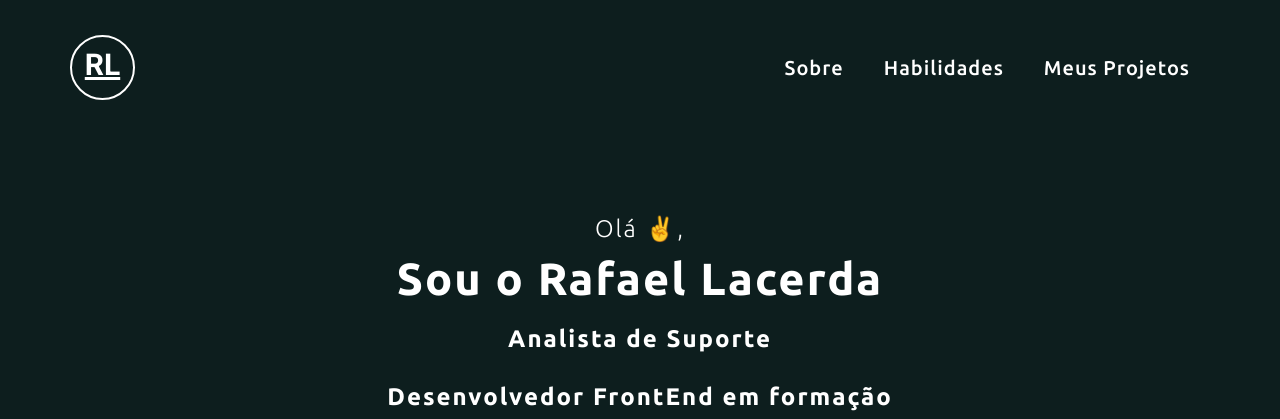
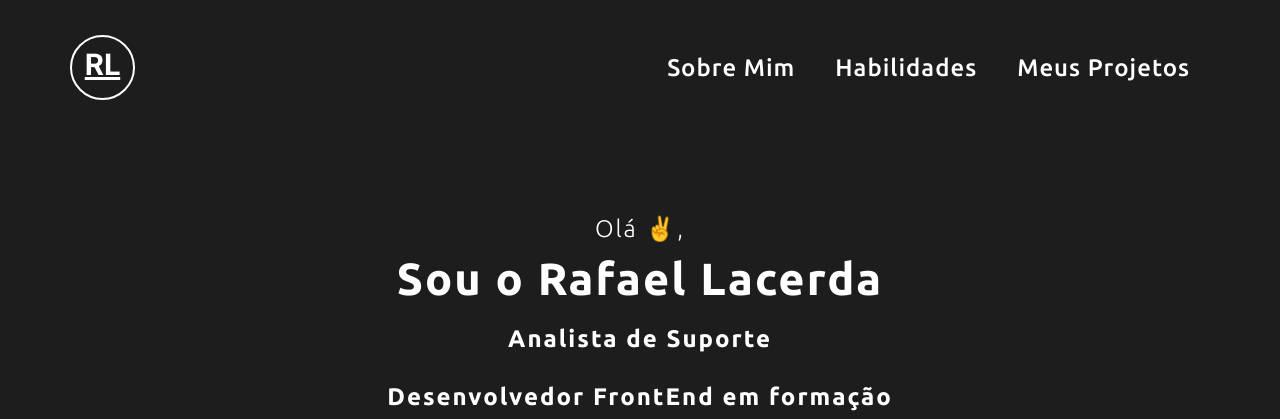
Before and after one commit to rafilds66/Portifolio-Rafael-Lacerda, a plain HTML site: page index.html in a window 1280 px wide. Shown: the top 419 px of the page. Drawn offline with nearby package versions, Linux system fonts and the light colour scheme.

Commit message:
alterando botoes do menu

```diff
--- a/index.html
+++ b/index.html
@@ -37,16 +37,19 @@
                         </div>
                     </label>
                     <ul>
-                        <li><a href="#sobre-mim">Sobre</a></li>
-                        <li><a href="#habilidades">Habilidades</a></li>
-                        <li><a href="#projetos">Meus Projetos</a></li>
+                        <button class="botao ativo">Sobre mim</button>
+                        <button class="botao ativo">Habilidades</button>
+                        <button class="botao ativo">Meus Projetos</button>
+                        <!-- <li><a href="#sobre-mim" class="botoes-carrossel">Sobre Mim</a></li>
+                        <li><a href="#habilidades" class="botoes-carrossel">Habilidades</a></li>
+                        <li><a href="#projetos" class="botoes-carrossel">Meus Projetos</a></li> -->
                     </ul>
                 </nav>
             </div>
         </div>
     </header>
 
-    <section class="home">
+    <section class="home card card-ativo">
         <div class="container">
             <div class="row full-screen align-itens-center justify-content-between">
                 <div class="text-home">
@@ -79,7 +82,7 @@
         </div>
     </section>
 
-    <section class="sobre-mim section" id="sobre-mim">
+    <section class="sobre-mim section card" id="sobre-mim">
         <div class="container">
             <div class="row">
                 <div class="section-title">
@@ -117,7 +120,7 @@
         </div>
     </section>
 
-    <section class="habilidades section" id="habilidades">
+    <section class="habilidades section card" id="habilidades">
         <div class="container">
             <div class="row">
                 <div class="section-title">
@@ -179,7 +182,7 @@
         </div>
     </section>
 
-    <section class="projetos" id="projetos">
+    <section class="projetos card" id="projetos">
         <div class="container">
             <div class="row">
                 <div class="section-title">
@@ -270,5 +273,7 @@
             </div>
         </div>
     </section>
+
+    <script src="./src/js/index.js"></script>
 </body>
 </html>
--- a/src/css/global.css
+++ b/src/css/global.css
@@ -78,7 +78,7 @@ body{
     text-transform: uppercase;
 }
 
-.botao{
+.botoes{
     font-size: var(--fonteGrande);
     padding: 10px 20px;
     border-radius: 20px;
@@ -86,8 +86,22 @@ body{
     background-color: var(--corPrimaria);
 }
 
-.botao:hover{
+.botoes:hover{
     background-color: var(--corSecundaria);
+}
+
+.card{
+    display: none;
+}
+
+.card.card-ativo{
+    display: block;
+}
+
+.botao{
+    border: none;
+    text-decoration: none;
+    background: transparent;
 }
 
 /* @media(max-width: 380px){
--- a/src/css/sections/footer.css
+++ b/src/css/sections/footer.css
@@ -1,8 +1,7 @@
 .footer{
-    margin-top: 7rem;
+    margin-top: 3rem;
     text-align: center;
-    background-color: var(--corCinzaClaro);
-    padding: 5rem;
+    /* padding: 5rem; */
 }
 
 .footer h2{
--- a/src/css/sections/header.css
+++ b/src/css/sections/header.css
@@ -24,21 +24,20 @@
     display: flex;
 }
 
-.header nav li a {
+.header .botao{
     text-transform: capitalize;
-    font-size: 2rem;
+    font-size: var(--fonteGrande);
     font-weight: 500;
     padding: 10px 20px;
+    border-radius: 50px;
     transition: 0.3s;
-    border-radius: 50px;
     letter-spacing: 1px;
     user-select: none;
-
+    font-family: var(--fontePrimaria);
 }
 
-.header nav ul li a:hover {
+.header .botao:hover{
     background-color: var(--corPrimaria);
-    color: var(--corBranca);
 }
 
 .header .menu {
@@ -138,3 +137,10 @@
         display: block;
     }
 }
+
+@media(max-width: 425px){
+    .header .botao{
+        font-size: 1rem;
+        flex-wrap: nowrap;
+    }
+}
--- a/src/css/variables.css
+++ b/src/css/variables.css
@@ -1,11 +1,11 @@
 :root{
-    --corPrimaria: #4222d7;
-    --corSecudaria: #311ab2;
+    --corPrimaria: #4f4f4f;
+    --corSecudaria: #676767;
     --corBranca: #fff;
-    --corFundoEscuro: #0d1e1e;
+    --corFundoEscuro: #1d1d1d;
     --corAzulClaro: #3e2dac;
-    --corAzulEscuro: #797979;
-    --corCinzaClaro: #275b5b;
+    --corAzulEscuro: #363636;
+    --corCinzaClaro: #808080;
 
 }
 
```
Also changed, not shown: src/js/index.js (added).
